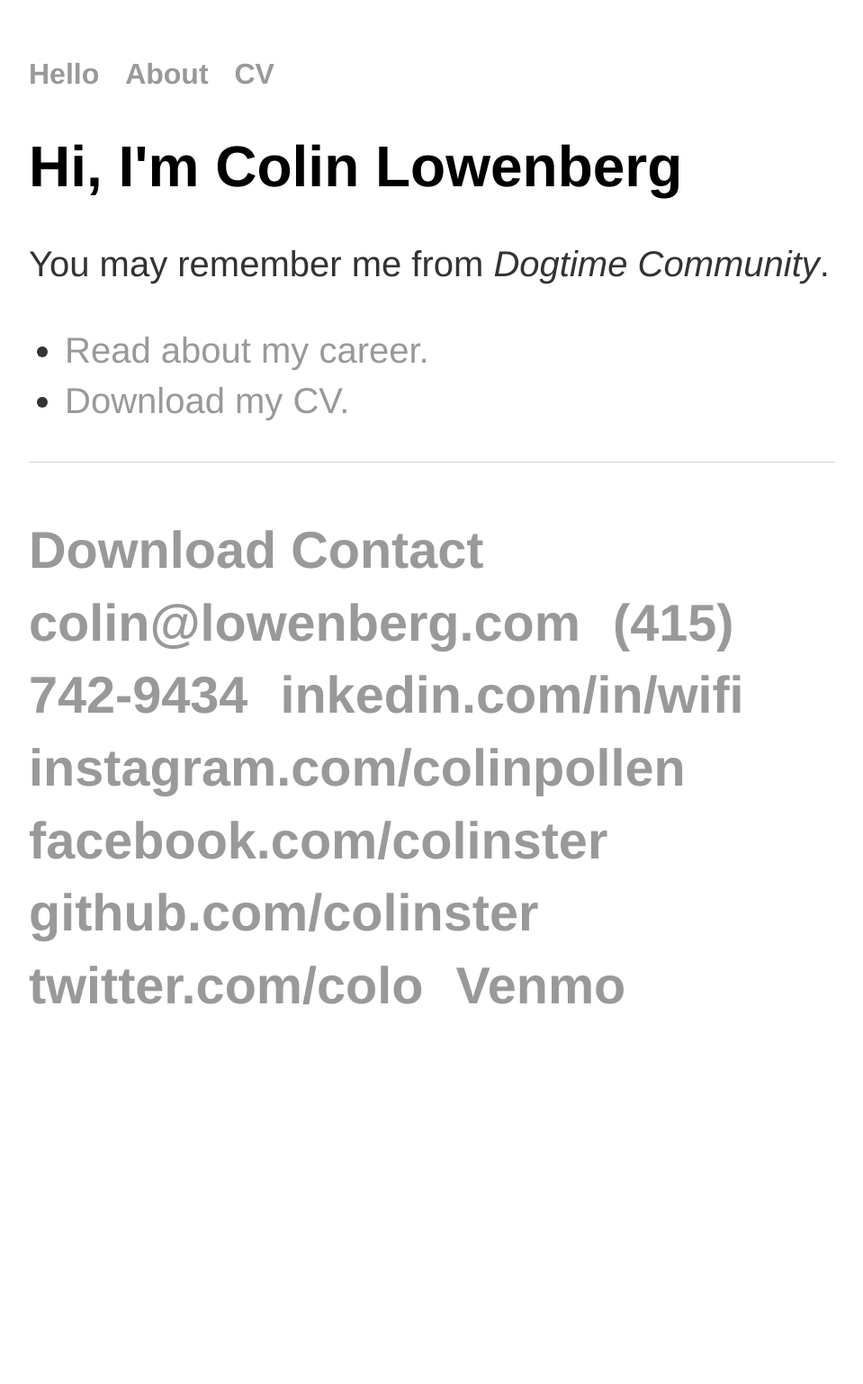
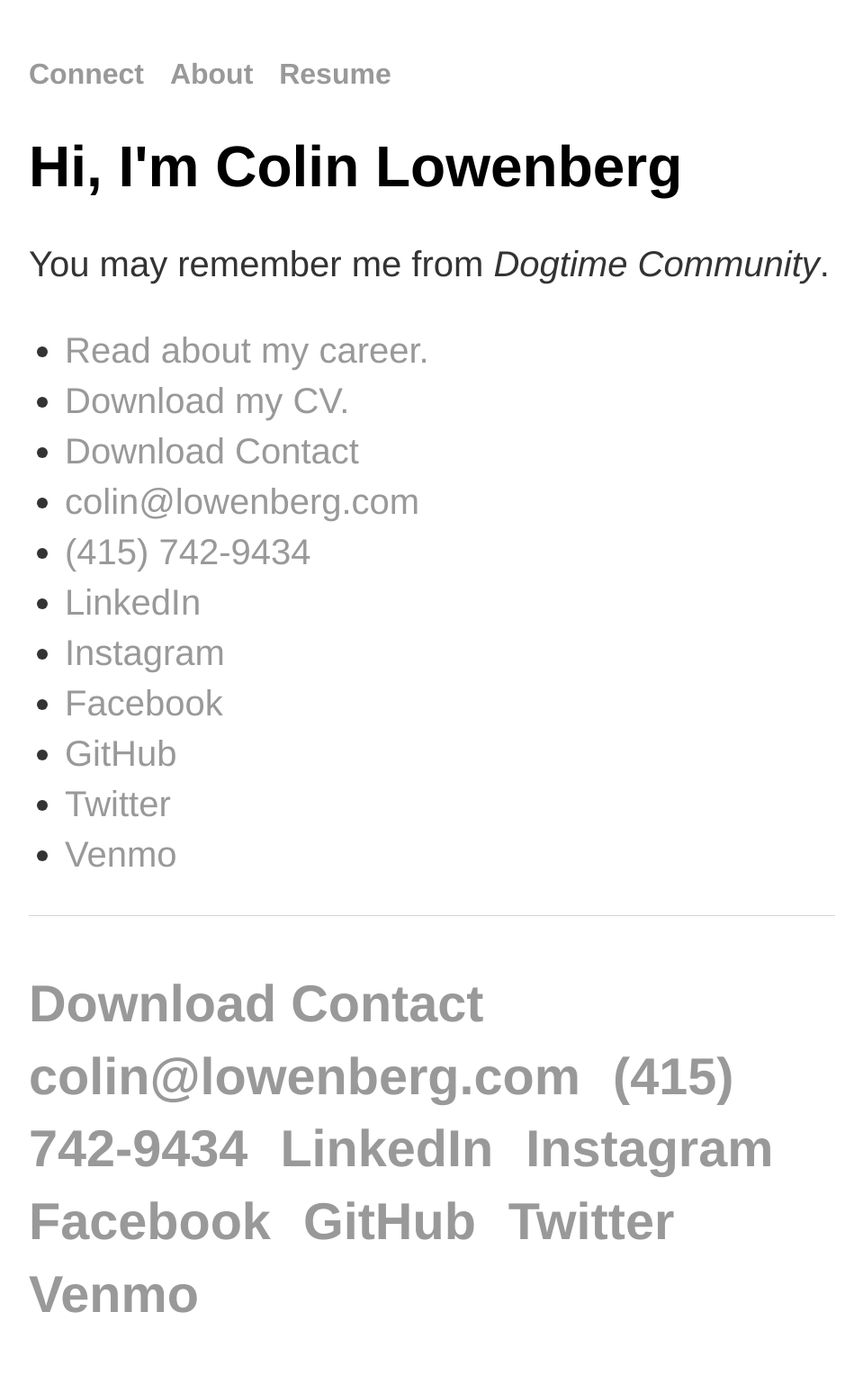
Before and after one commit to colinlowenberg/colinster.github.io, a Jekyll site: the page built from index.html, in a window 1280 px wide. Shown: the whole page at 90% size, without its empty margins (160-1119 px from the left). Built offline with Jekyll 4.4.1, drawn with Linux system fonts in a browser that asks for light colours; before the commit the page ends 1196 px from its top, so only the background shows below that.

Commit message:
Update index.

```diff
--- a/_layouts/default.html
+++ b/_layouts/default.html
@@ -11,9 +11,9 @@
   <body>
     <nav>
 <ul>
-<li><a href="/">Hello</a></li>
+<li><a href="/">Connect</a></li>
 <li><a href="/about">About</a></li>
-<li><a href="/cv">CV</a></li>
+<li><a href="/cv">Resume</a></li>
 </ul>
     </nav>
 <div class="container">
@@ -24,14 +24,14 @@
 
   <footer>
    <ul>
-    <li><a href="/Colin Lowenberg.vcf">Download Contact</a></li>
+    <li><a href="http://lowenberg.com/Colin Lowenberg.vcf">Download Contact</a></li>
    <li><span class="obfuscate"><a href="mailto:colin@lowenberg.com">colin@lowenberg.com</a></span></li>
    <li><a href="tel:+1-415-742-9434">(415) 742-9434</a></li>
-   <li><a href="https://www.linkedin.com/in/wifi/">inkedin.com/in/wifi</a></li>
-   <li><a href="http://instagram.com/colinpollen">instagram.com/colinpollen</a></li>
-   <li><a href="https://www.facebook.com/colinster/">facebook.com/colinster</a></li>
-   <li><a href="http://github.com/colinster">github.com/colinster</a></li>
-   <li><a href="https://twitter.com/colo">twitter.com/colo</a></li>
+   <li><a href="https://www.linkedin.com/in/wifi/">LinkedIn</a></li>
+   <li><a href="http://instagram.com/colinpollen">Instagram</a></li>
+   <li><a href="https://www.facebook.com/colinster/">Facebook</a></li>
+   <li><a href="http://github.com/colinster">GitHub</a></li>
+   <li><a href="https://twitter.com/colo">Twitter</a></li>
    <li><a href="https://venmo.com/code?user_id=1072628806713344936">Venmo</a></li>
    </ul>
   </footer>
--- a/cv/index.html
+++ b/cv/index.html
@@ -1,16 +1,16 @@
 ---
 layout: default
-title: CV of Colin Lowenberg
+title: Resume of Colin Lowenberg
 ---
 
 	<div class="cv">
 
-					<h1><a href="/Colin_Lowenberg.pdf" title="Download CV as PDF">Download CV</a></h1>
+					<h1><a href="/Colin_Lowenberg.pdf" title="Download Resume">Download Resume</a></h1>
 					<address>
 					<strong>Colin Lowenberg</strong><br>
 					1220 Howard Street<br>
 					San Francisco, CA 94117<br>
-					<abbr title="phone">P:</abbr>+1-415-742-9434<br>
+					+1-415-742-9434<br>
 					<span class="obfuscate">colin@lowenberg.com</span>
 					</address>
 	</div>
--- a/index.html
+++ b/index.html
@@ -5,9 +5,18 @@ title: Colin Lowenberg, WiFi Guy
 
 		<div class="blurb">
 			<h1>Hi, I'm Colin Lowenberg</h1>
-			<p>You may remember me from <em>Dogtime Community</em>.   </p>
+			<p>You may remember me from <em>Dogtime Community</em>.</p>
 			<ul class="contacts">
 				<li><a href="/about">Read about my career.</a></li>
 				<li><a href="/cv">Download my CV.</a></li>
+				<li><a href="http://lowenberg.com/Colin Lowenberg.vcf">Download Contact</a></li>
+			   <li><span class="obfuscate"><a href="mailto:colin@lowenberg.com">colin@lowenberg.com</a></span></li>
+			   <li><a href="tel:+1-415-742-9434">(415) 742-9434</a></li>
+			   <li><a href="https://www.linkedin.com/in/wifi/">LinkedIn</a></li>
+			   <li><a href="http://instagram.com/colinpollen">Instagram</a></li>
+			   <li><a href="https://www.facebook.com/colinster/">Facebook</a></li>
+			   <li><a href="http://github.com/colinster">GitHub</a></li>
+			   <li><a href="https://twitter.com/colo">Twitter</a></li>
+			   <li><a href="https://venmo.com/code?user_id=1072628806713344936">Venmo</a></li>
 				</ul>
 		</div>
```
